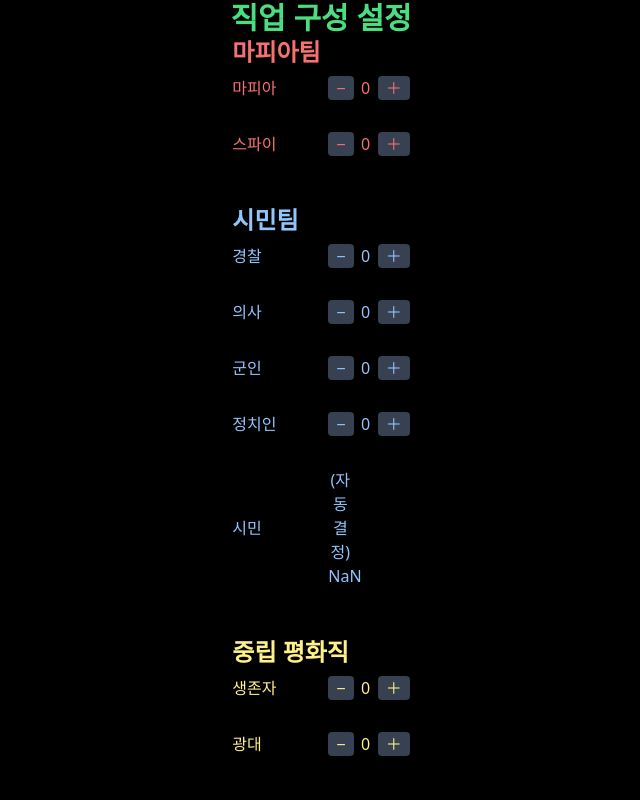
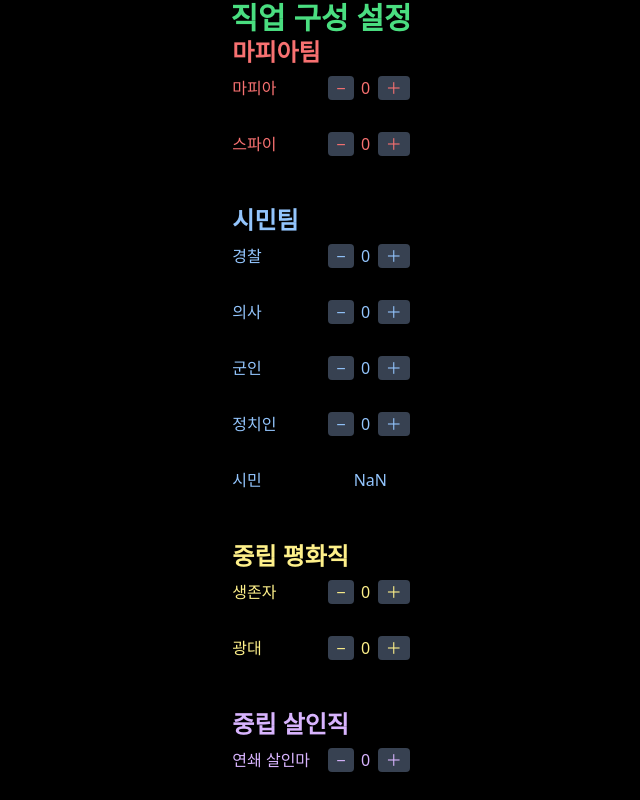
Before and after one commit to kuro793/Midnight-Mafia, a React (Vite) app: page /Midnight-Mafia/role-select in a window 1280 px wide. Shown: the top 800 px of the page, without its empty margins (319-959 px from the left). Built offline with nearby package versions, Linux system fonts and the light colour scheme.

Commit message:
Update RoleSelect.jsx

```diff
--- a/src/pages/game/setting/RoleSelect.jsx
+++ b/src/pages/game/setting/RoleSelect.jsx
@@ -7,7 +7,9 @@ function RoleCounter({ role, count, onIncrement, onDecrement, auto = false }) {
       <span className="w-24">{role}</span>
       {auto ? (
         <>
-          <span className="w-6 text-center">(자동 결정) {count}</span>
+          <button disabled className="px-2 opacity-0 rounded">−</button>
+          <span className="w-6 text-center">{count}</span>
+          <button disabled className="px-2 opacity-0 rounded">＋</button>
         </>
       ) : (
         <>
```
